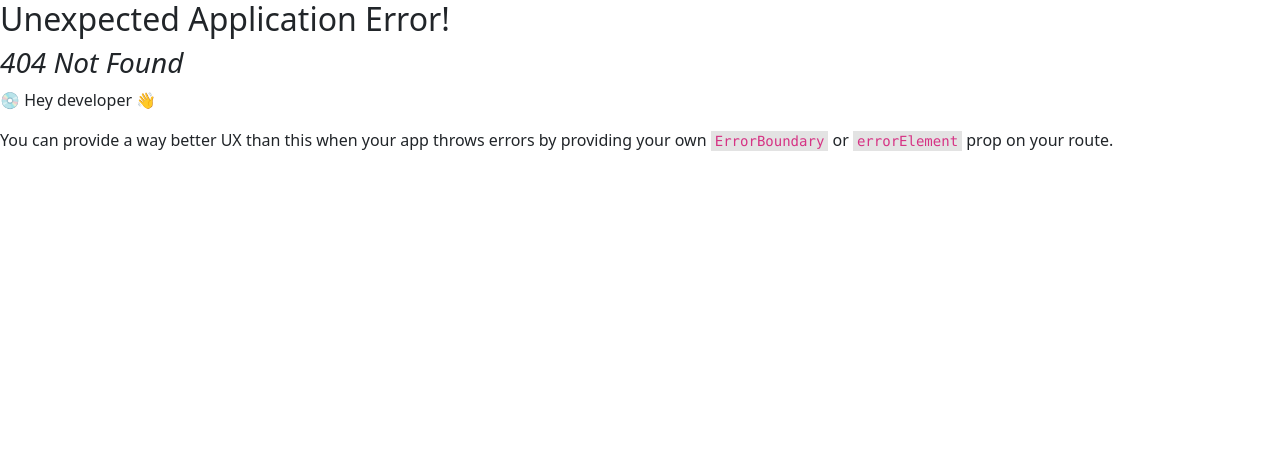
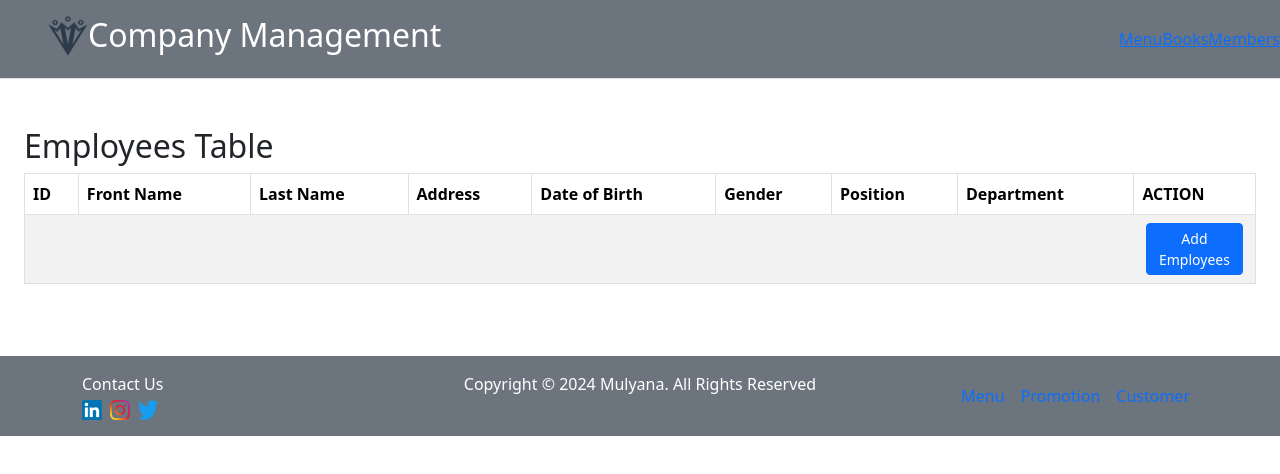
Before and after one commit to Myniv/CompanyManagementSystem, a React (Vite) app: page /employees in a window 1280 px wide. Before the commit this address had no page. Shown: the top 474 px of the page. Built offline with nearby package versions, Linux system fonts and the light colour scheme.

Commit message:
Add EmployeesPage

```diff
--- /dev/null
+++ b/src/Page/EmployeesPage.jsx
@@ -0,0 +1,14 @@
+import { useState } from "react";
+import { Outlet } from "react-router-dom";
+
+const EmployeesPage = () => {
+  const [employees, setEmployees] = useState([]);
+
+  return (
+    <>
+      <Outlet context={{ employees, setEmployees }} />
+    </>
+  );
+};
+
+export default EmployeesPage;
```
Also changed, not shown: src/Routers.jsx (+14 -1 lines).
